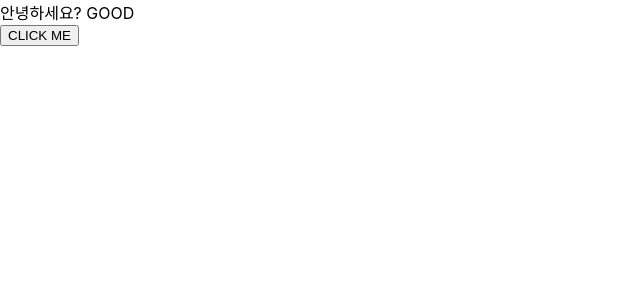
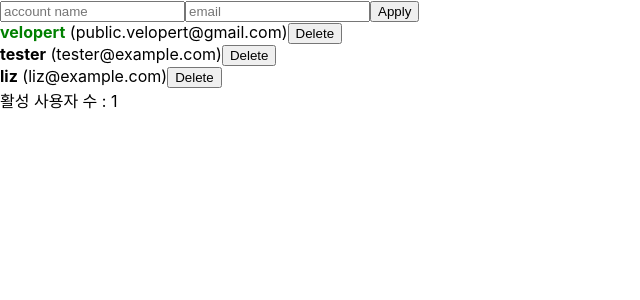
Before and after one commit to jiyoungbkim/Daily_Coding, a React (Create React App) app in the folder React/begin-react/: page / in a window 1280 px wide. Shown: the top 300 px of the page, without its empty margins (0-640 px from the left). Built offline with nearby package versions, Linux system fonts and the light colour scheme.

Commit message:
Context API - onToggle, onRemove

```diff
--- a/React/begin-react/src/AppRe.js
+++ b/React/begin-react/src/AppRe.js
@@ -1,4 +1,4 @@
-import React, { useCallback, useMemo, useReducer, useRef } from 'react';
+import React, { useCallback, useMemo, useReducer, useRef, createContext } from 'react';
 import CreateUser from './CreateUser';
 import useInputs from './useInputs';
 import UserList from './UserList';
@@ -57,6 +57,8 @@ function reducer(state, action) {
   }
 }
 
+export const UserDispatch = createContext(null);
+
 function AppRe() {
   const [{username, email}, onChange, reset] = useInputs({
     username:'',
@@ -79,22 +81,9 @@ function AppRe() {
     nextId.current += 1;
   }, [username, email, reset])
 
-  const onToggle = useCallback( id => {
-    dispatch ({
-      type: 'TOGGLE_USER',
-      id
-    })
-  }, [])
-
-  const onRemove = useCallback( id => {
-    dispatch ({
-      type: 'REMOVE_USER',
-      id
-    })
-  }, [])
   const count = useMemo(()=>countActiveUsers(users), [users])
   return (
-    <>
+    <UserDispatch.Provider value={dispatch}>
       <CreateUser
         username={username}
         email={email}
@@ -103,11 +92,9 @@ function AppRe() {
       />
       <UserList
         users={users}
-        onToggle={onToggle}
-        onRemove={onRemove}
       />
       <div>활성 사용자 수 : {count}</div>
-    </>
+    </UserDispatch.Provider>
   );
 }
 
--- a/React/begin-react/src/UserList.js
+++ b/React/begin-react/src/UserList.js
@@ -1,6 +1,7 @@
-import React, { useEffect } from 'react';
+import React, { useContext } from 'react';
+import { UserDispatch } from './AppRe';
 
-const User = React.memo(function User({user, onRemove, onToggle}){
+const User = React.memo(function User({user}){
   // useEffect(() => {
   //   console.log('user 값이 설정됨');
   //   console.log(user);
@@ -10,6 +11,8 @@ const User = React.memo(function User({user, onRemove, onToggle}){
   //   }
   // }, [user]);
   const { username, email, id, active} = user;
+  const dispatch = useContext(UserDispatch);
+
   return (
     <div>
       <b
@@ -17,26 +20,30 @@ const User = React.memo(function User({user, onRemove, onToggle}){
           color: active ? 'green' : 'black',
           cursor: 'pointer'
         }}
-        onClick={()=>onToggle(id)}
+        onClick={()=> dispatch({
+          type: 'TOGGLE_USER',
+          id
+        })}
       >
         {username}
       </b>
       &nbsp;
       <span>({email})</span>
-      <button onClick={()=> onRemove(id)}>Delete</button>
+      <button onClick={()=> dispatch({
+        type: 'REMOVE_USER',
+        id
+      })}>Delete</button>
     </div>
   )
 });
 
-function UserList({users, onRemove, onToggle}) {
+function UserList({users}) {
   return (
     <div>
       {users.map(user =>
         <User
           user={user}
           key={user.id}
-          onRemove={onRemove}
-          onToggle={onToggle}
         />)}
     </div>
   )
--- a/React/begin-react/src/index.js
+++ b/React/begin-react/src/index.js
@@ -7,7 +7,7 @@ import ContextSample from './ContextSample';
 
 ReactDOM.render(
   <React.StrictMode>
-    <ContextSample />
+    <AppRe />
   </React.StrictMode>,
   document.getElementById('root')
 );
```
